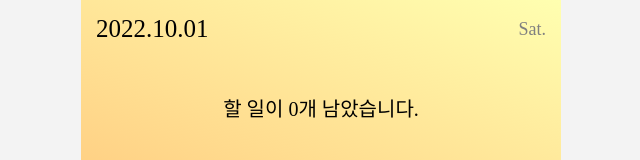
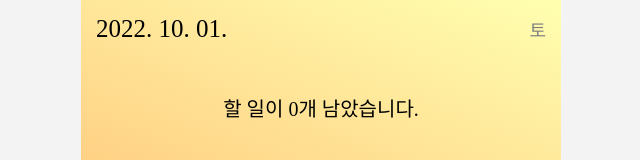
Before and after one commit to ShinjungOh/2022-todolist-challenge, a Next.js app in the folder 2022-10-01/: page /todolist in a window 1280 px wide. Shown: the top 160 px of the page, without its empty margins (319-959 px from the left). Built offline with nearby package versions, Linux system fonts and the light colour scheme.

Commit message:
[ADD] 6th: TodoHeader 기능 구현

```diff
--- a/2022-10-01/ui/components/todo/Header.tsx
+++ b/2022-10-01/ui/components/todo/Header.tsx
@@ -1,15 +1,28 @@
 import React from 'react';
 import styled from 'styled-components';
 
-const Header = () => (
+const Header = () => {
+  const today = new Date();
+  const date = today.toLocaleString('ko-kr', {
+    year: 'numeric',
+    month: '2-digit',
+    day: '2-digit',
+  });
+
+  const dayName = today.toLocaleString('ko-kr', {
+    weekday: 'narrow',
+  });
+
+  return (
     <Container>
       <DayContainer>
-      <Today>2022.10.01</Today>
-      <DayName>Sat.</DayName>
+        <Today>{date}</Today>
+        <DayName>{dayName}</DayName>
       </DayContainer>
       <UndoneTaskLength>할 일이 0개 남았습니다.</UndoneTaskLength>
     </Container>
   );
+};
 
 export default Header;
 
```
Lines whose indentation alone changed are shown as unchanged.
